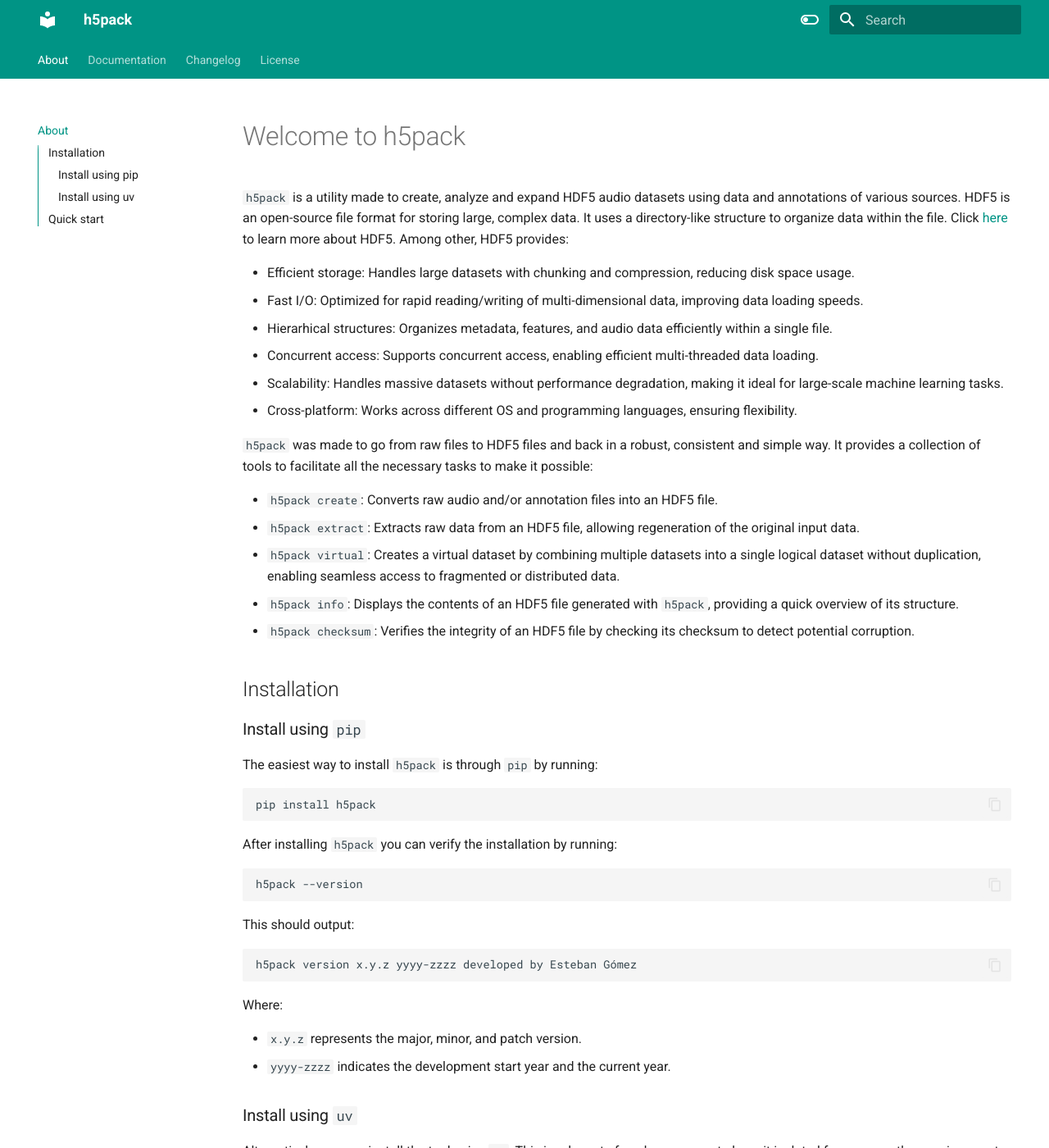
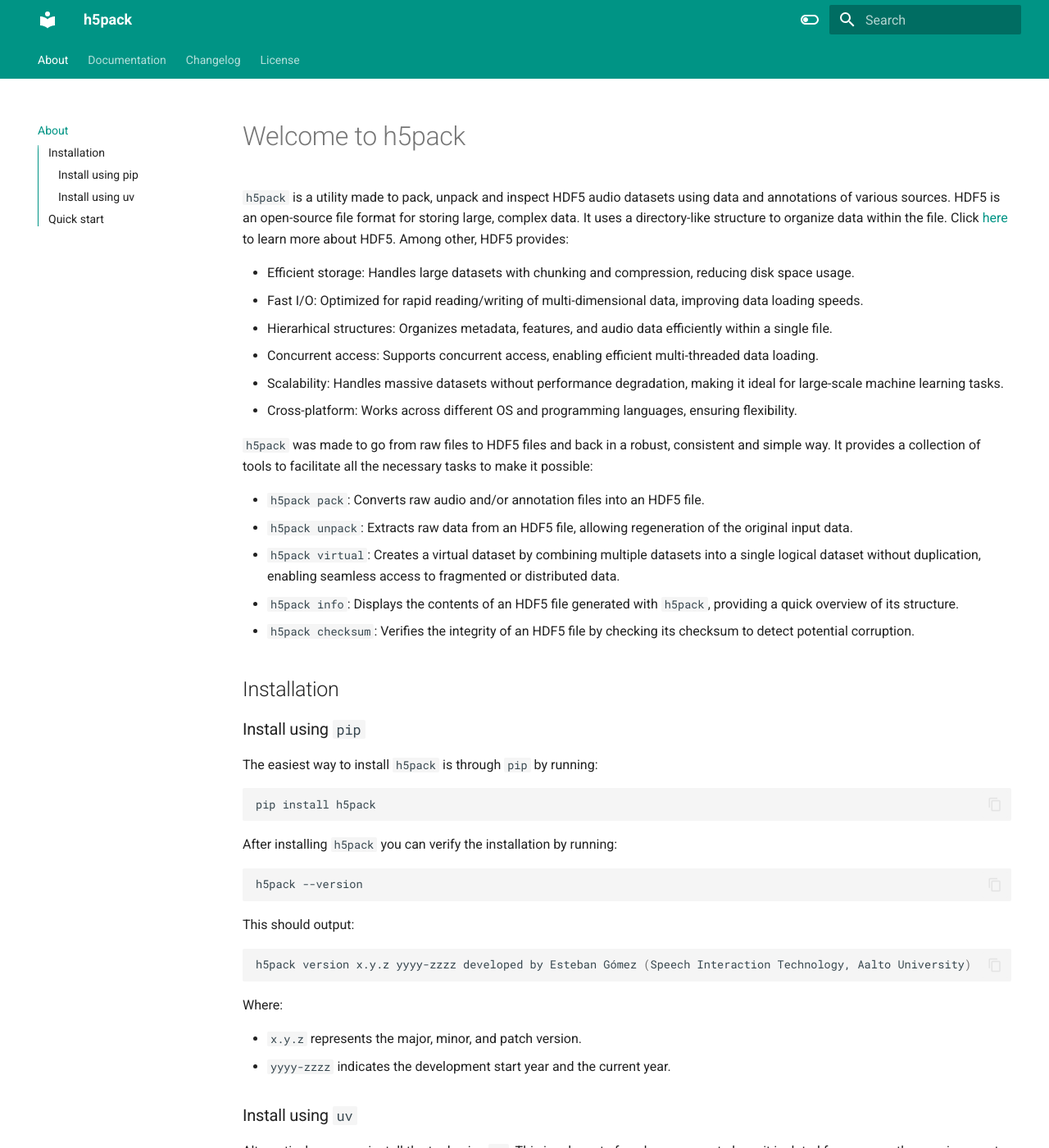
Before and after one commit to eagomez2/h5pack, an MkDocs documentation site: the page built from docs/index.md, in a window 1280 px wide and 1400 px high. Shown: the whole window at 82% size. Built offline with MkDocs 1.6.1 and Material for MkDocs 9.7.7, drawn with Linux system fonts in a browser that asks for light colours; comment, search, counter and statistics services are not loaded; some of the changed text lies outside the part shown.

Commit message:
Update index.md

````diff
--- a/docs/index.md
+++ b/docs/index.md
@@ -1,5 +1,5 @@
 # Welcome to h5pack
-`h5pack` is a utility made to create, analyze and expand HDF5 audio datasets using data and annotations of various sources. HDF5 is an open-source file format for storing large, complex data. It uses a directory-like structure to organize data within the file. Click <a href="https://www.hdfgroup.org/solutions/hdf5/" target="_blank">here</a> to learn more about HDF5. Among other, HDF5 provides:
+`h5pack` is a utility made to pack, unpack and inspect HDF5 audio datasets using data and annotations of various sources. HDF5 is an open-source file format for storing large, complex data. It uses a directory-like structure to organize data within the file. Click <a href="https://www.hdfgroup.org/solutions/hdf5/" target="_blank">here</a> to learn more about HDF5. Among other, HDF5 provides:
 
 - Efficient storage: Handles large datasets with chunking and compression, reducing disk space usage.
 - Fast I/O: Optimized for rapid reading/writing of multi-dimensional data, improving data loading speeds.
@@ -10,8 +10,8 @@
 
 `h5pack` was made to go from raw files to HDF5 files and back in a robust, consistent and simple way. It provides a collection of tools to facilitate all the necessary tasks to make it possible:
 
-- `h5pack create`: Converts raw audio and/or annotation files into an HDF5 file.
-- `h5pack extract`: Extracts raw data from an HDF5 file, allowing regeneration of the original input data.
+- `h5pack pack`: Converts raw audio and/or annotation files into an HDF5 file.
+- `h5pack unpack`: Extracts raw data from an HDF5 file, allowing regeneration of the original input data.
 - `h5pack virtual`: Creates a virtual dataset by combining multiple datasets into a single logical dataset without duplication, enabling seamless access to fragmented or distributed data.
 - `h5pack info`: Displays the contents of an HDF5 file generated with `h5pack`, providing a quick overview of its structure.
 - `h5pack checksum`: Verifies the integrity of an HDF5 file by checking its checksum to detect potential corruption.
@@ -33,7 +33,7 @@
 This should output:
 
 ```bash
-h5pack version x.y.z yyyy-zzzz developed by Esteban Gómez
+h5pack version x.y.z yyyy-zzzz developed by Esteban Gómez (Speech Interaction Technology, Aalto University)
 ```
 
 Where:
@@ -67,7 +67,7 @@
 This should output:
 
 ```bash
-h5pack version x.y.z yyyy-zzzz developed by Esteban Gómez
+h5pack version x.y.z yyyy-zzzz developed by Esteban Gómez (Speech Interaction Technology, Aalto University)
 ```
 
 Where:
@@ -200,4 +200,4 @@
 This will create a folder named `annotated_audio_dataset_data` containing
 the stored `metadata`, as well as the extracted annotations and audio files.
 
-Congratulations! / ¡Felicidades! / Felicitats! / Onnittelut! for finishing this quickstart section. Now you can use `h5pack` to manage your own datasets. For a more in-depth description of each tool you can see the [Documentation](docs-intro).
+Congratulations! / ¡Felicidades! / Felicitats! / Onnittelut! for finishing this quickstart section. Now you can use `h5pack` to manage your own datasets. For a more in-depth description of each tool you can see the [Documentation](docs-intro.md).
````
